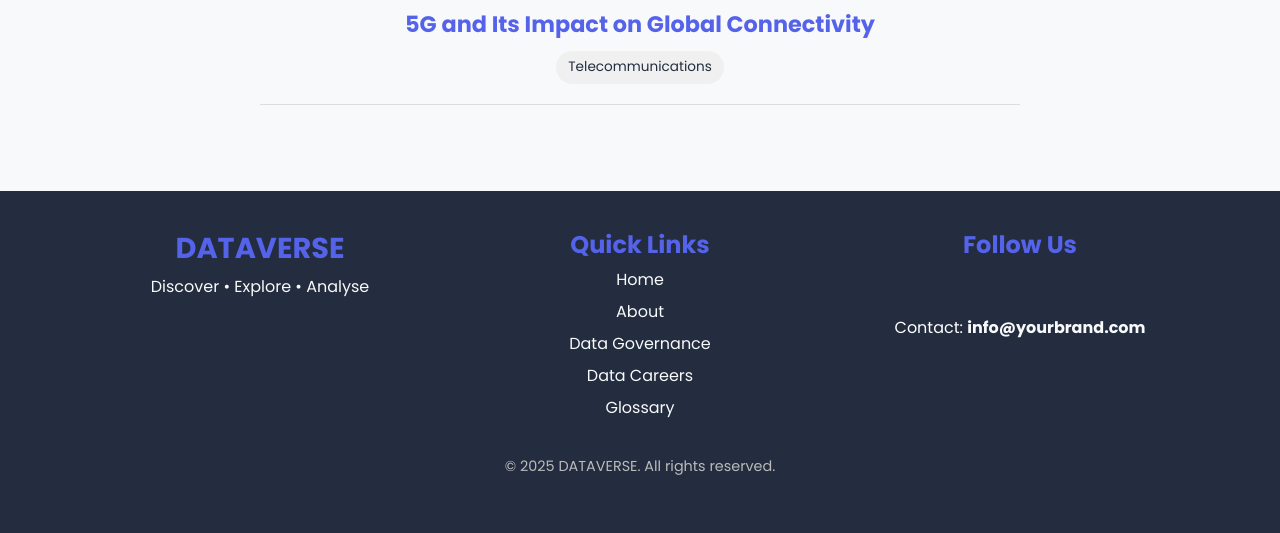
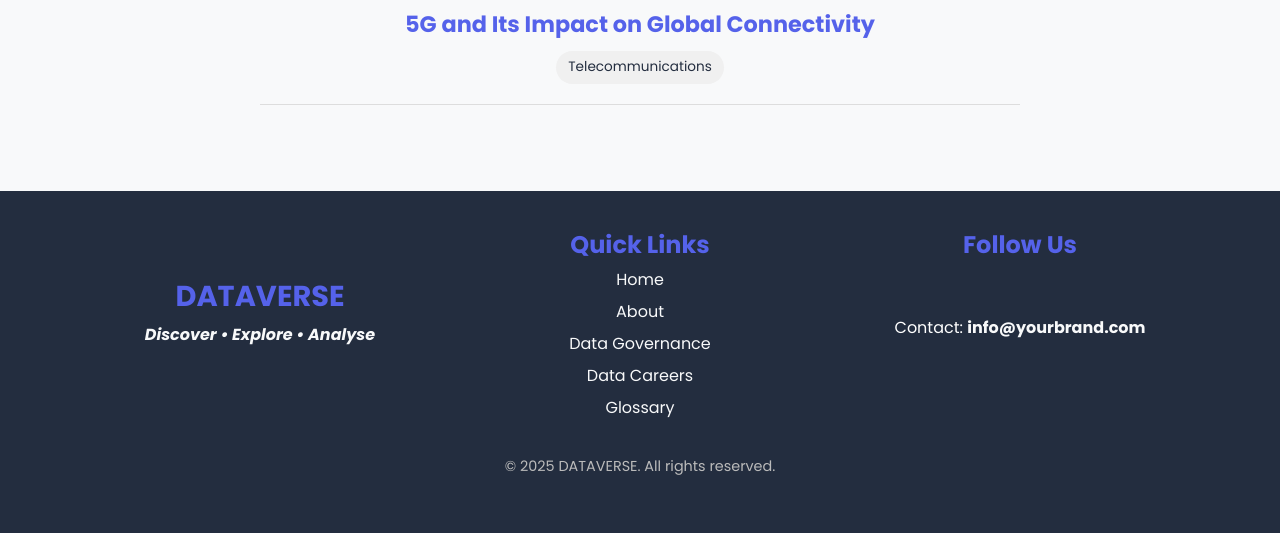
Before and after one commit to flohms18/DataForge, a Django app: page /datapro/ in a window 1280 px wide. Shown: the part 3661-4194 px from the top of the page. Run offline with Django 5.2, Linux system fonts and the light colour scheme; some libraries are stand-ins or nearby versions.

Commit message:
Update index.html

```diff
--- a/datapro/templates/datapro/index.html
+++ b/datapro/templates/datapro/index.html
@@ -162,21 +162,12 @@
         </ul>
     </section>
 
-
-
-
-
-
-
-
-
-
     <footer class="footer-section">
         <div class="container">
             <div class="row">
-                <div class="col-md-4 footer-brand">
+                <div class="col-md-4 footer-brand mt-5">
                     <h3 class="footer-title">DATAVERSE</h3>
-                    <p class="footer-text">Discover &bull; Explore &bull; Analyse</p>
+                    <p class="footer-text fw-bold fst-italic">Discover &bull; Explore &bull; Analyse</p>
                 </div>
 
                 <div class="col-md-4 footer-links">
```
